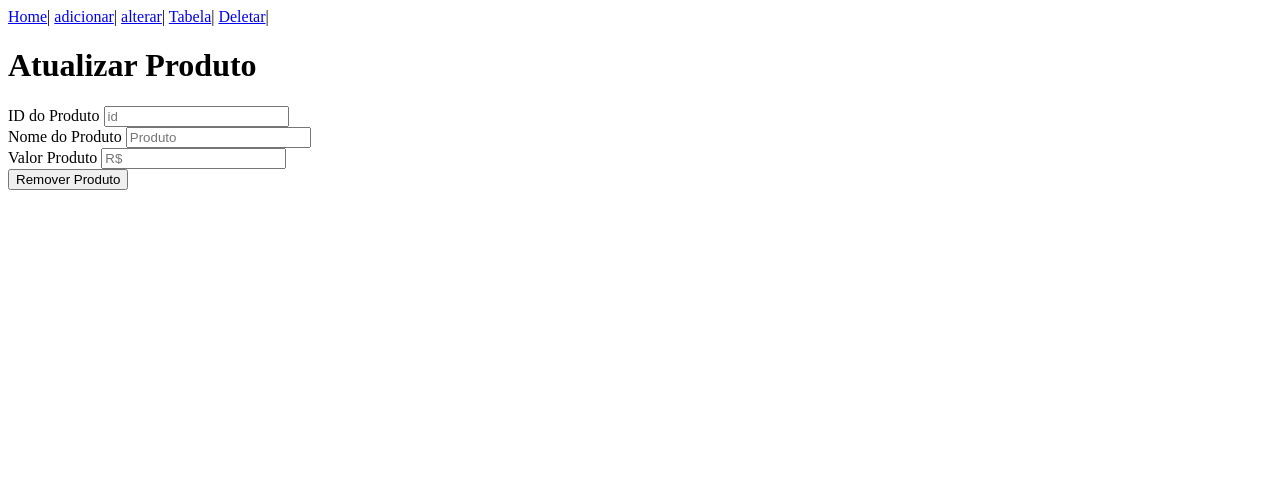
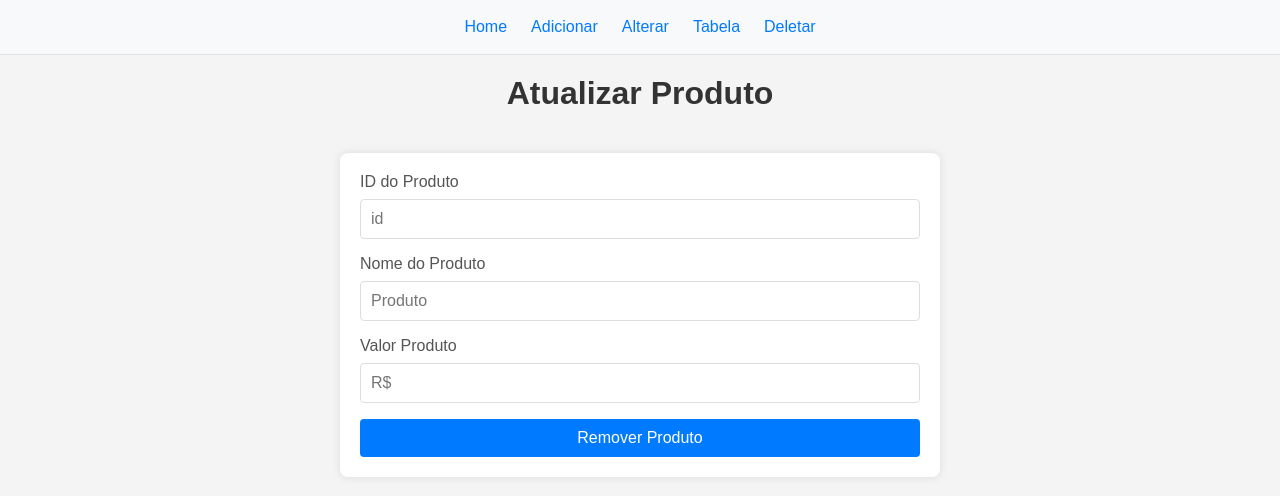
Before and after one commit to Gustavojferreira/crud, a Flask app: page /update in a window 1280 px wide. Shown: the top 496 px of the page. Run offline with Flask 3, Linux system fonts and the light colour scheme.

Commit message:
add css
add css

```diff
--- /dev/null
+++ b/app/static/css/nav.css
@@ -0,0 +1,35 @@
+/* Estilos básicos para a barra de navegação */
+.nav {
+    background-color: #f8f9fa; /* Cor de fundo */
+    padding: 10px 0; /* Espaçamento interno */
+    border-bottom: 1px solid #dee2e6; /* Linha inferior */
+}
+
+.nav-link {
+    color: #007bff; /* Cor do texto */
+    text-decoration: none; /* Remover sublinhado */
+    padding: 0 15px; /* Espaçamento lateral */
+    font-size: 16px; /* Tamanho da fonte */
+}
+
+.nav-link:hover {
+    color: #0056b3; /* Cor do texto ao passar o mouse */
+}
+
+.nav a {
+    display: inline-block; /* Exibir links em linha */
+    padding: 8px 12px; /* Espaçamento interno dos links */
+}
+
+.flex-xxl-column {
+    display: flex; /* Flexbox para layout flexível */
+    flex-direction: row; /* Alinhamento horizontal */
+    justify-content: center; /* Centralizar itens horizontalmente */
+    flex-wrap: wrap; /* Permitir quebra de linha se necessário */
+}
+
+@media (max-width: 767px) {
+    .flex-xxl-column {
+        flex-direction: column; /* Alinhar itens verticalmente em telas pequenas */
+    }
+}
--- /dev/null
+++ b/app/static/css/update.css
@@ -0,0 +1,64 @@
+body {
+    font-family: Arial, sans-serif;
+    background-color: #f4f4f4;
+    margin: 0;
+    padding: 0;
+}
+
+h1 {
+    text-align: center;
+    color: #333;
+    margin-top: 20px;
+}
+
+.form-container {
+    max-width: 600px;
+    margin: 0 auto;
+    padding: 20px;
+}
+
+form {
+    background-color: #fff;
+    border-radius: 8px;
+    box-shadow: 0 0 10px rgba(0, 0, 0, 0.1);
+    padding: 20px;
+}
+
+.form-group {
+    margin-bottom: 16px;
+}
+
+label {
+    display: block;
+    font-size: 16px;
+    margin-bottom: 8px;
+    color: #555;
+}
+
+input[type="text"],
+input[type="number"] {
+    width: 100%;
+    padding: 10px;
+    font-size: 16px;
+    border: 1px solid #ddd;
+    border-radius: 4px;
+    box-sizing: border-box;
+}
+
+button {
+    display: block;
+    width: 100%;
+    padding: 10px;
+    font-size: 16px;
+    color: #fff;
+    background-color: #007bff;
+    border: none;
+    border-radius: 4px;
+    cursor: pointer;
+    transition: background-color 0.3s;
+    margin-top: 10px;
+}
+
+button:hover {
+    background-color: #0056b3;
+}
--- a/app/templates/home.html
+++ b/app/templates/home.html
@@ -4,18 +4,13 @@
     <meta charset="UTF-8">
     <meta name="viewport" content="width=device-width, initial-scale=1.0">
     <title>Document</title>
+    <link rel="stylesheet" href="{{ url_for('static', filename='css/nav.css') }}">
 </head>
-<body>
-    <nav
-    class="nav justify-content-center flex-xxl-column"
-    >
-    <a class="nav-link " href="/" aria-current="page">Home</a>|
-    <a class="nav-link" href="/create">adicionar</a>|
-    <a class="nav-link" href="/update">alterar</a>|
-    <a class="nav-link" href="/recovery">Tabela</a>|
-    <a class="nav-link" href="/delete">Deletar</a>|
 
-
-    </nav>
-</body>
-</html>
+        <nav class="nav justify-content-center flex-xxl-column">
+            <a class="nav-link" href="/" aria-current="page">Home</a>
+            <a class="nav-link" href="/create">Adicionar</a>
+            <a class="nav-link" href="/update">Alterar</a>
+            <a class="nav-link" href="/recovery">Tabela</a>
+            <a class="nav-link" href="/delete">Deletar</a>
+        </nav>
--- a/app/templates/update.html
+++ b/app/templates/update.html
@@ -4,20 +4,11 @@
     <meta charset="UTF-8">
     <meta name="viewport" content="width=device-width, initial-scale=1.0">
     <title>Document</title>
+    <link rel="stylesheet" href="{{ url_for('static', filename='css/update.css') }}">
 </head>
+
 <body>
-    <nav
-    class="nav justify-content-center flex-xxl-column"
-    >
-    <a class="nav-link " href="/" aria-current="page">Home</a>|
-    <a class="nav-link" href="/create">adicionar</a>|
-    <a class="nav-link" href="/update">alterar</a>|
-    <a class="nav-link" href="/recovery">Tabela</a>|
-    <a class="nav-link" href="/delete">Deletar</a>|
-
-
-    </nav>
-
+    {% include 'home.html' %}
     <h1>Atualizar Produto</h1>
 
     <div class="form-container">
```
Also changed, not shown: app/static/css/create.css (added, +56 -0 lines), app/static/css/delete.css (added, +55 -0 lines), app/static/css/recovery.css (added, +45 -0 lines), app/templates/create.html (+4 -9 lines), app/templates/delete.html (+4 -11 lines), app/templates/recovery.html (+4 -12 lines), README.md.
